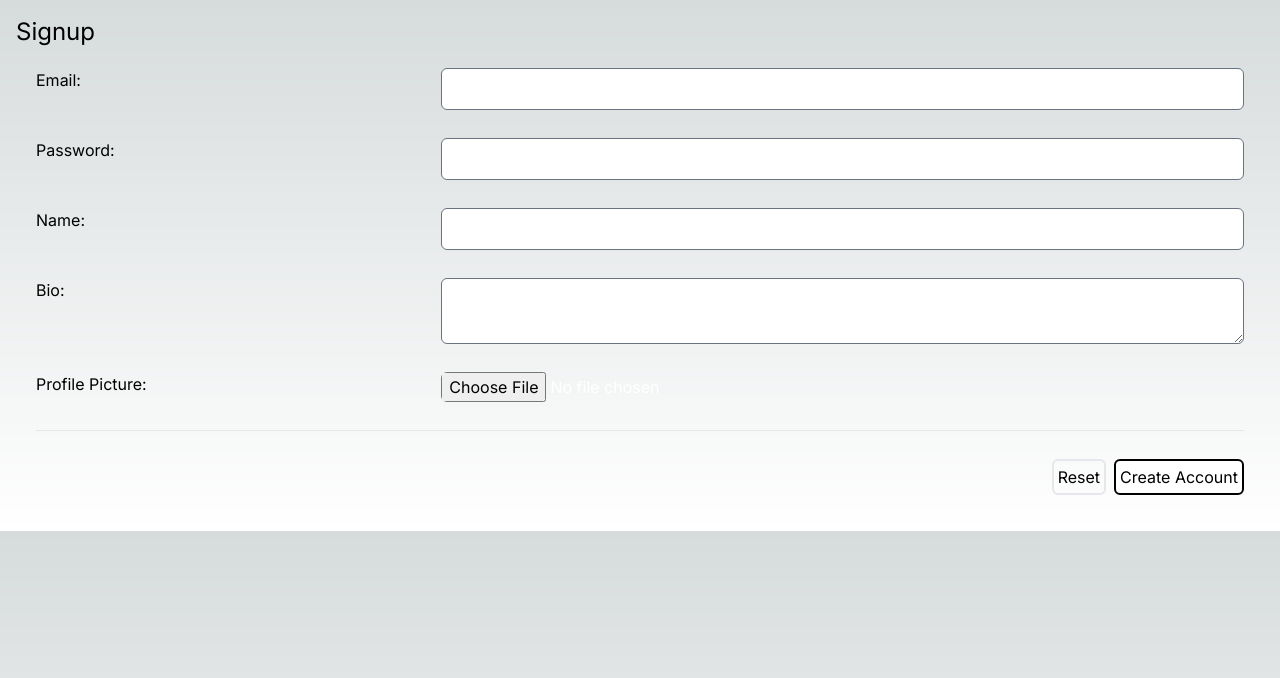
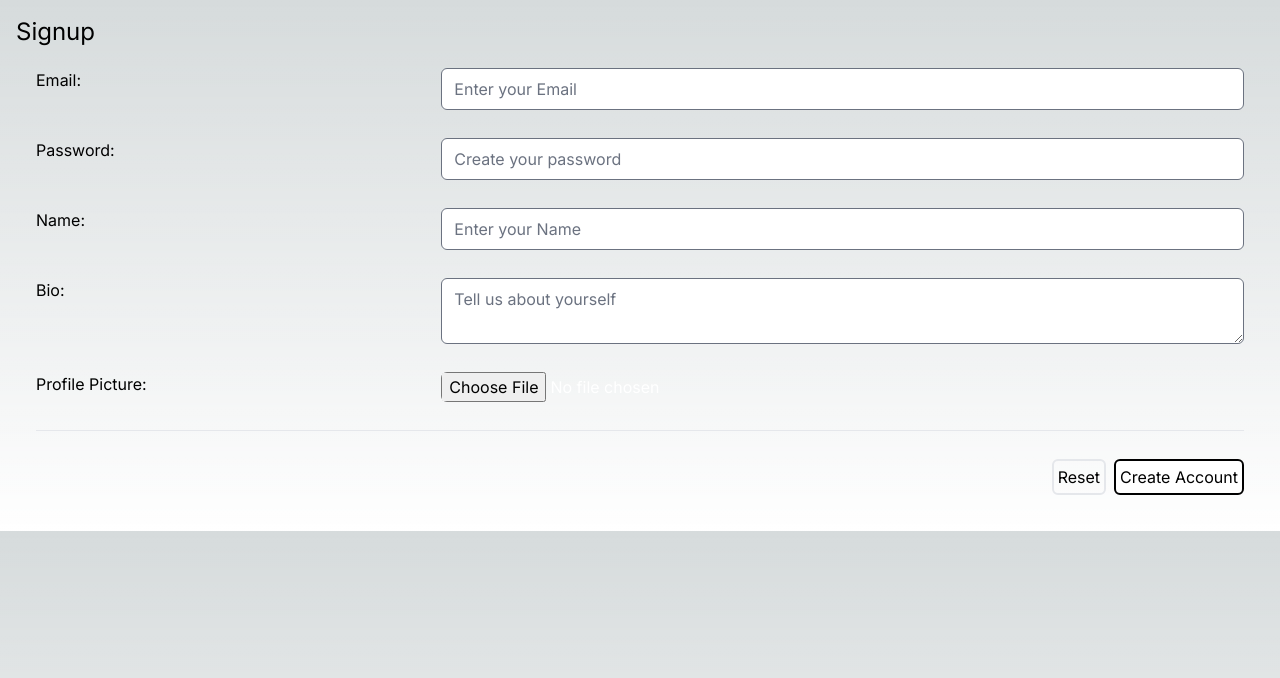
Before and after one commit to DanDaMan23/dating-site-next-js, a Next.js app: page /user/signup in a window 1280 px wide. Shown: the top 678 px of the page. Built offline with nearby package versions, Linux system fonts and the light colour scheme.

Commit message:
Put magic text in json file

```diff
--- a/src/app/user/signup/page.tsx
+++ b/src/app/user/signup/page.tsx
@@ -1,11 +1,12 @@
 "use server"
 
 import SignupForm from "./signup-form"
+import text from "./text.json"
 
 export default async function Page() {
   return (
     <main className='p-4'>
-      <p className='text-2xl'>Signup</p>
+      <p className='text-2xl'>{text.title}</p>
       <SignupForm />
     </main>
   )
--- a/src/app/user/signup/signup-form.tsx
+++ b/src/app/user/signup/signup-form.tsx
@@ -1,6 +1,5 @@
 "use client"
 
-import { FormEvent } from "react"
 import { Controller, useForm } from "react-hook-form"
 import * as yup from "yup"
 import FormGrid, {
@@ -12,6 +11,7 @@ import FormGrid, {
   TextArea
 } from "@/components/form-grid/form-grid.component"
 import { yupResolver } from "@hookform/resolvers/yup"
+import text from "./text.json"
 
 export default function SignupForm() {
   const schema = yup.object({
@@ -43,18 +43,24 @@ export default function SignupForm() {
   const formButtons = (
     <div className='flex flex-col lg:flex-row lg:justify-end gap-2'>
       <Button variant='secondary' onClick={resetFormHandler}>
-        Reset
+        {text.form.buttons.secondary}
       </Button>
-      <Button variant='primary'>Create Account</Button>
+      <Button variant='primary'>{text.form.buttons.primary}</Button>
     </div>
   )
 
   return (
     <FormGrid onSubmit={handleSubmit(submitHandler)} buttonsArea={formButtons}>
       <FormFieldGroup>
-        <label htmlFor='email'>Email:</label>
+        <label htmlFor='email'>{text.form.fields.email.label}:</label>
         <InputGroup
-          input={<Input {...register("email")} type='email' />}
+          input={
+            <Input
+              {...register("email")}
+              type='email'
+              placeholder={text.form.fields.email.placeholder}
+            />
+          }
           error={
             errors.email && <FormError label={errors.email.message as string} />
           }
@@ -62,9 +68,15 @@ export default function SignupForm() {
       </FormFieldGroup>
 
       <FormFieldGroup>
-        <label htmlFor='password'>Password:</label>
+        <label htmlFor='password'>{text.form.fields.password.label}:</label>
         <InputGroup
-          input={<Input {...register("password")} type='password' />}
+          input={
+            <Input
+              {...register("password")}
+              type='password'
+              placeholder={text.form.fields.password.placeholder}
+            />
+          }
           error={
             errors.password && (
               <FormError label={errors.password.message as string} />
@@ -74,9 +86,15 @@ export default function SignupForm() {
       </FormFieldGroup>
 
       <FormFieldGroup>
-        <label htmlFor='name'>Name:</label>
+        <label htmlFor='name'>{text.form.fields.name.label}:</label>
         <InputGroup
-          input={<Input {...register("name")} type='text' />}
+          input={
+            <Input
+              {...register("name")}
+              type='text'
+              placeholder={text.form.fields.name.placeholder}
+            />
+          }
           error={
             errors.name && <FormError label={errors.name.message as string} />
           }
@@ -84,9 +102,14 @@ export default function SignupForm() {
       </FormFieldGroup>
 
       <FormFieldGroup>
-        <label htmlFor='bio'>Bio:</label>
+        <label htmlFor='bio'>{text.form.fields.bio.label}:</label>
         <InputGroup
-          input={<TextArea {...register("bio")} />}
+          input={
+            <TextArea
+              {...register("bio")}
+              placeholder={text.form.fields.bio.placeholder}
+            />
+          }
           error={
             errors.bio && <FormError label={errors.bio.message as string} />
           }
@@ -94,7 +117,7 @@ export default function SignupForm() {
       </FormFieldGroup>
 
       <FormFieldGroup>
-        <label htmlFor='image'>Profile Picture:</label>
+        <label htmlFor='image'>{text.form.fields.image.label}:</label>
         <InputGroup
           input={
             <Controller
--- /dev/null
+++ b/src/app/user/signup/text.json
@@ -0,0 +1,19 @@
+{
+  "title": "Signup",
+  "form": {
+    "buttons": {
+      "secondary": "Reset",
+      "primary": "Create Account"
+    },
+    "fields": {
+      "email": { "label": "Email", "placeholder": "Enter your Email" },
+      "password": {
+        "label": "Password",
+        "placeholder": "Create your password"
+      },
+      "name": { "label": "Name", "placeholder": "Enter your Name" },
+      "bio": { "label": "Bio", "placeholder": "Tell us about yourself" },
+      "image": { "label": "Profile Picture" }
+    }
+  }
+}
```
